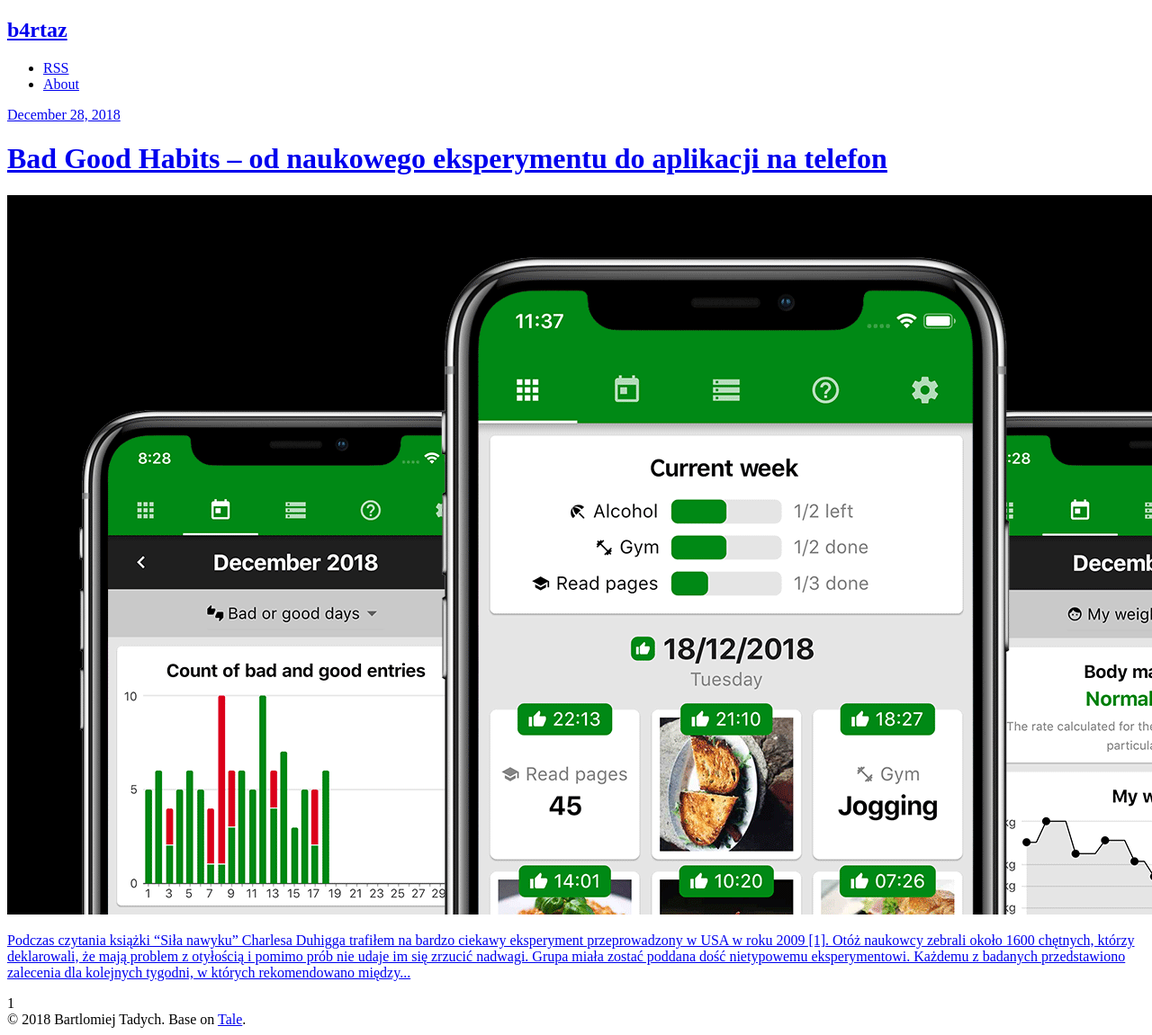
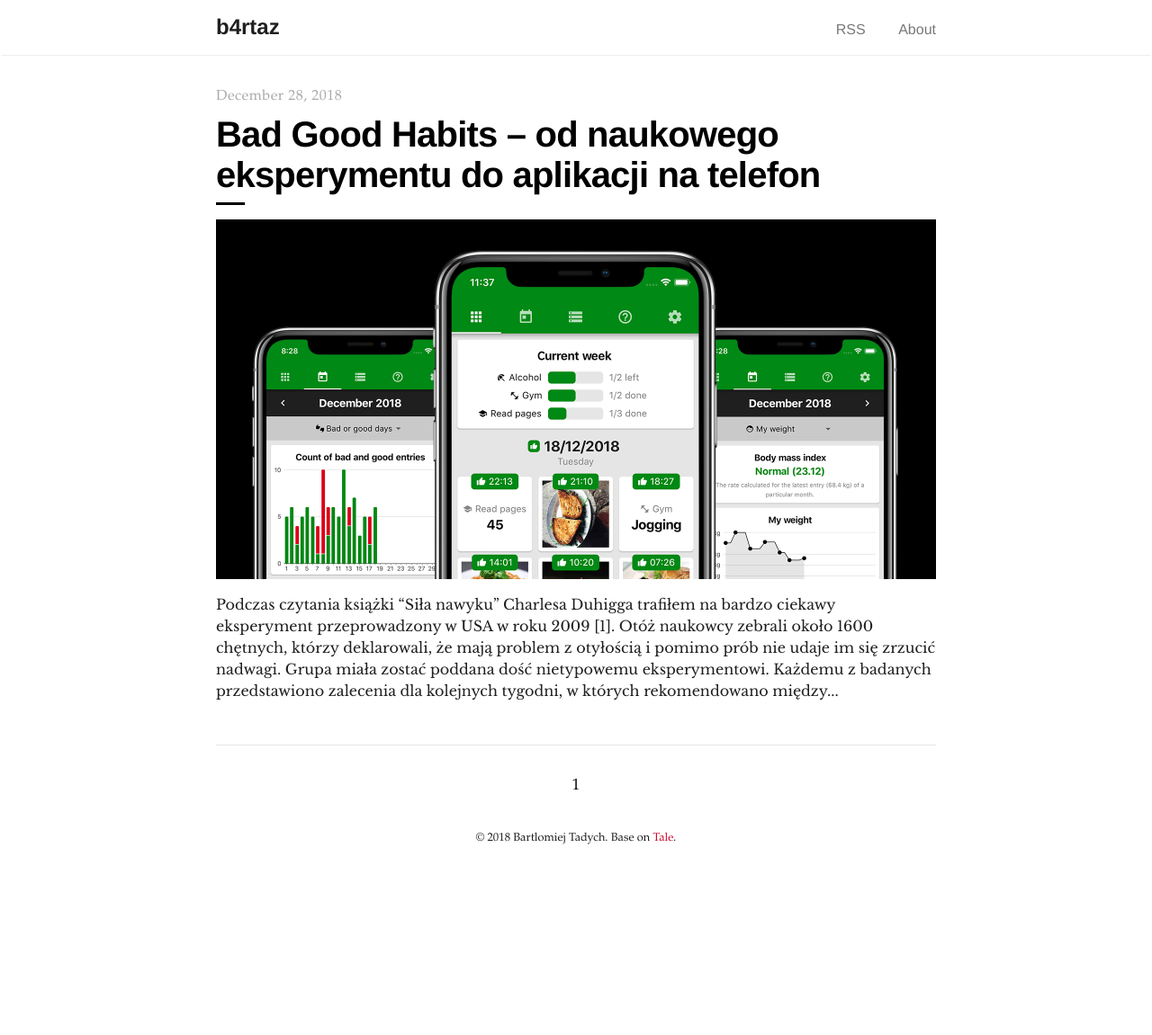
Before and after one commit to b4rtaz/blog, a Jekyll site: the page built from index.html, in a window 1280 px wide. Shown: the whole page at 90% size. Built offline with Jekyll 4.4.1, drawn with Linux system fonts in a browser that asks for light colours; the list of posts is cut into pages by our own code; after the commit the page ends 975 px from its top, so only the background shows below that.

Commit message:
fix invalid urls.

```diff
--- a/_config.yml
+++ b/_config.yml
@@ -1,7 +1,7 @@
 # Site settings
 title:          "b4rtaz"
 description:    "blog"
-baseurl:        "https://b4rtaz.github.io/blog/"
+baseurl:        "https://b4rtaz.github.io/blog"
 url:            "https://b4rtaz.github.io/blog/"
 
 # Google Analytics
--- a/_includes/head.html
+++ b/_includes/head.html
@@ -1,17 +1,17 @@
 <head>
-	<meta charset="UTF-8">
-	<meta name="viewport" content="width=device-width, initial-scale=1.0">
+	<meta charset="UTF-8" />
+	<meta name="viewport" content="width=device-width, initial-scale=1.0" />
 
 	{% seo %}
 
 	<!-- CSS -->
-	<link rel="stylesheet" href="{{ "/assets/main.css" | relative_url }}">
-	<link rel="stylesheet" href="https://fonts.googleapis.com/css?family=Libre+Baskerville:400,400i,700">
+	<link rel="stylesheet" href="https://fonts.googleapis.com/css?family=Libre+Baskerville:400,400i,700" />
+	<link rel="stylesheet" href="{{ "/assets/main.css" | prepend: site.baseurl }}" />
 
 	<!-- Favicon -->
-	<link rel="icon" type="image/png" sizes="32x32" href="{{ "/assets/favicon-32x32.png" | relative_url }}">
-	<link rel="icon" type="image/png" sizes="16x16" href="{{ "/assets/favicon-16x16.png" | relative_url }}">
-	<link rel="apple-touch-icon" sizes="180x180" href="{{ "/assets/apple-touch-icon.png" | relative_url }}">
+	<link rel="icon" type="image/png" sizes="32x32" href="{{ "/assets/favicon-32x32.png" | prepend: site.baseurl }}" />
+	<link rel="icon" type="image/png" sizes="16x16" href="{{ "/assets/favicon-16x16.png" | prepend: site.baseurl }}" />
+	<link rel="apple-touch-icon" sizes="180x180" href="{{ "/assets/apple-touch-icon.png" | prepend: site.baseurl }}" />
 
 	<!-- RSS -->
 	{% feed_meta %}
```
